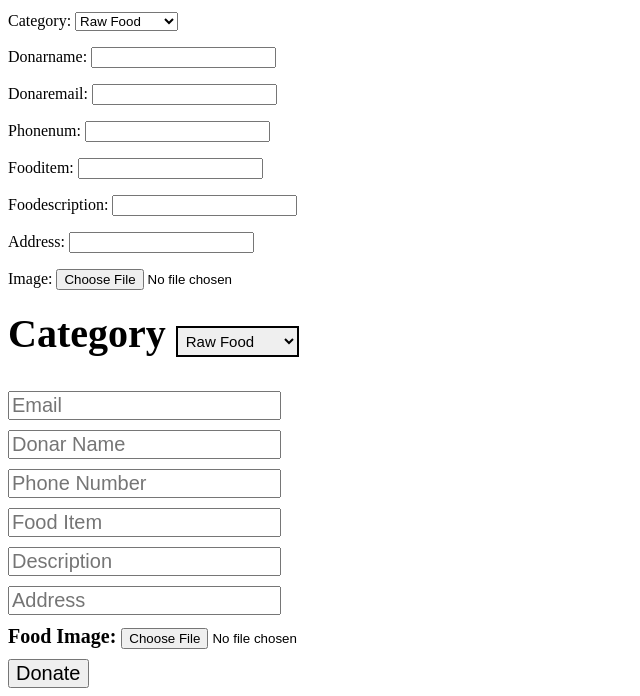
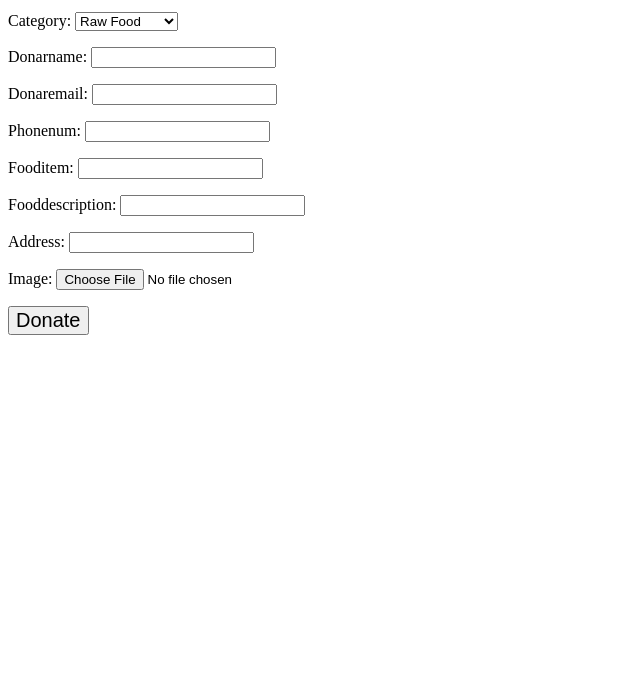
Before and after one commit to jysin330/fooDonationApp, a Django app: page /donate/ in a window 1280 px wide. Shown: the part 143-839 px from the top of the page, without its empty margins (0-640 px from the left). After the commit the page ends 478 px from the top, so only its background shows below. Run offline with Django 4.2, Linux system fonts and the light colour scheme; a user stored in the database is signed in.

Commit message:
some changes in form.py

```diff
--- a/mysite/fooDonationApp/form.py
+++ b/mysite/fooDonationApp/form.py
@@ -1,3 +1,4 @@
+from typing import Any
 from django import forms
 
 
@@ -21,6 +22,11 @@
     donarEmail = forms.EmailField()
     phoneNum = forms.CharField()
     foodItem = forms.CharField()
-    fooDescription = forms.CharField()
+    foodDescription = forms.CharField()
     address = forms.CharField()
-    image = forms.ImageField()
+    image = forms.ImageField(allow_empty_file=True)
+
+    def clean(self):
+        cleaned_data = self.cleaned_data  # dictonary
+        print(cleaned_data)
+        return cleaned_data
--- a/mysite/fooDonationApp/templates/fooDonationApp/donate.html
+++ b/mysite/fooDonationApp/templates/fooDonationApp/donate.html
@@ -1,9 +1,26 @@
 {% extends 'fooDonationApp\base.html' %}
 
 {% block content %}
-{{form.as_p}}
+
+<form action="." method="post" id="category"> {% csrf_token %}
+
+
+    {{form.as_p}}
+    <button type="submit" style="font-size: 20px;" >Donate</button>
+  </form>
+
+
+</div>
+{% endblock %}
+
+
+
+
+<!--
+
+
 <div style="margin-top: 20px;">
-<label for="Meals" style="font-weight: bold; font-size: 40px;"> Category </label>
+  <label for="Meals" style="font-weight: bold; font-size: 40px;"> Category </label>
 <select name="Category" id="Meals" form="category" style="font-weight:500; font-size: 15px; border:solid 2px black; padding:4px; margin-bottom: 4px">
   <option value="raw" name >Raw Food</option>
   <option value="cooked">Cooked Food</option>
@@ -32,4 +49,4 @@
 
 
 </div>
-{% endblock %}
+->
--- a/mysite/fooDonationApp/views.py
+++ b/mysite/fooDonationApp/views.py
@@ -16,17 +16,17 @@
 @login_required
 def donate(request):
     # post request --->
-    form = DonateForm()
+    form = DonateForm(request.POST or None)
     context = {"form": form}
-    if request.method == "POST":
-        donarName = request.POST.get("fname")
-        category = request.POST.get("Category")
-        donarEmail = request.POST.get("email")
-        donarPhone = request.POST.get("phoneNum")
-        foodItem = request.POST.get("FoodName")
-        des = request.POST.get("description")
-        donarAddress = request.POST.get("address")
-        foodImage = request.POST.get("foodImage")
+    if form.is_valid():
+        donarName = form.cleaned_data.get("fname")
+        category = form.cleaned_data.get("Category")
+        donarEmail = form.cleaned_data.get("email")
+        donarPhone = form.cleaned_data.get("phoneNum")
+        foodItem = form.cleaned_data.get("FoodName")
+        des = form.cleaned_data.get("description")
+        donarAddress = form.cleaned_data.get("address")
+        foodImage = form.cleaned_data.get("foodImage")
         # print(donarEmail, donarName, donarPhone, foodItem)
 
         Donate.objects.create(
```
